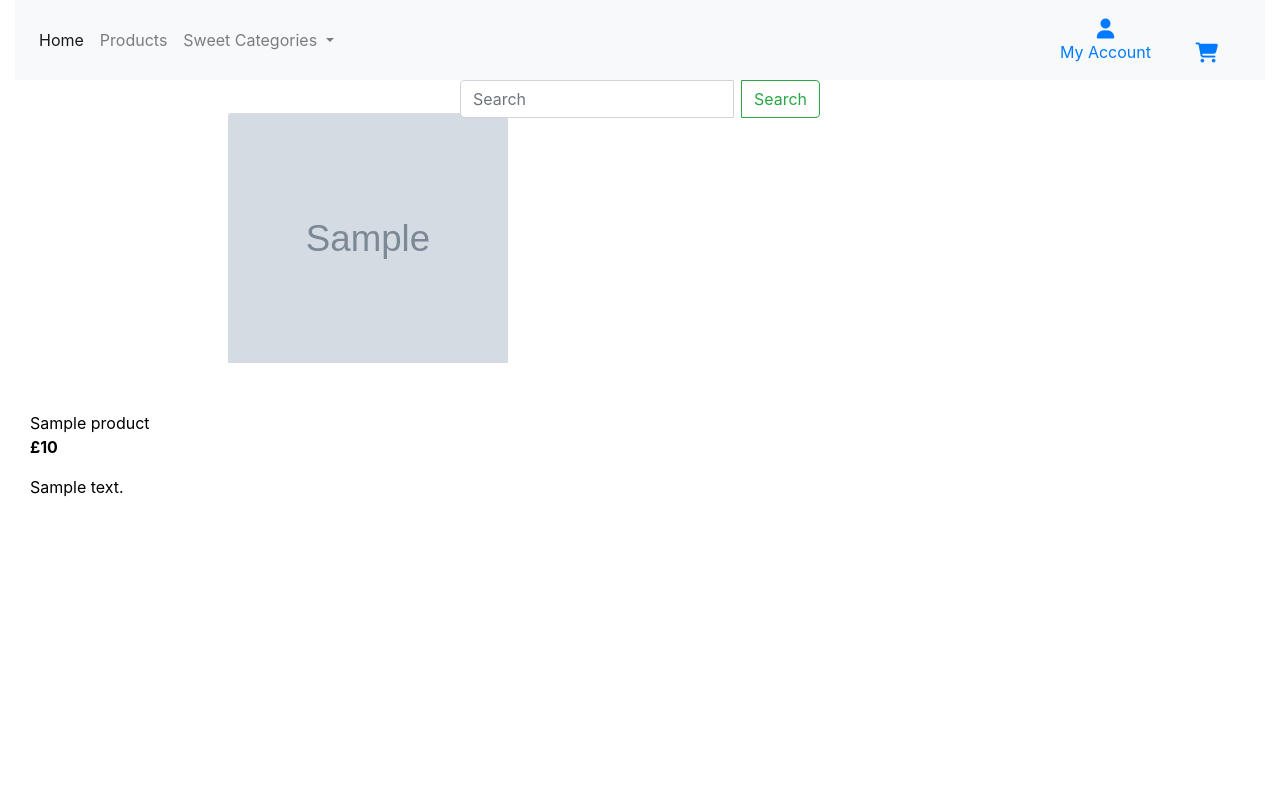
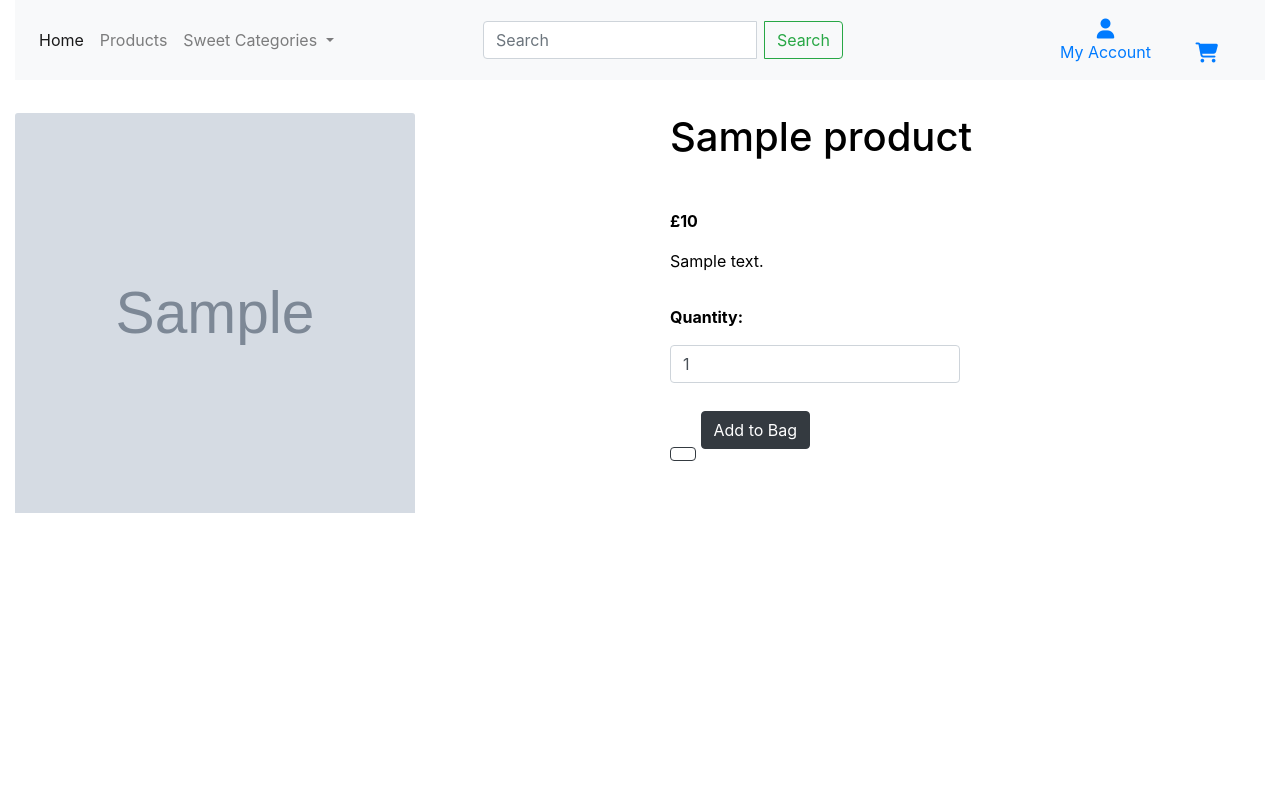
Before and after one commit to aliciarawlings/sweet_moments_milestone, a Django app: template products/templates/products/product_detail.html in a window 1280 px wide. Run offline with Django 3.2, Linux system fonts and the light colour scheme; the template is opened without the code that fills it: most values are stand-ins (such as "Sample title", 1, 10 or a date in 2020); grey boxes marked "Sample" are stand-in pictures; some libraries are stand-ins or nearby versions.

Commit message:
shopping cart display created and product information is being rendered

```diff
--- a/cart/urls.py
+++ b/cart/urls.py
@@ -1,7 +1,7 @@
-from django.contrib import admin
 from django.urls import path
 from . import views
 
 urlpatterns = [
-    path('', views.cart, name = 'cart')
+    path('', views.cart, name= 'cart'),
+    path('add/<item_id>/', views.add_to_cart, name= 'add_to_cart')
 ]
--- a/products/templates/products/product_detail.html
+++ b/products/templates/products/product_detail.html
@@ -15,11 +15,11 @@
 <div class="overlay"></div>
 <div class="container-fluid">
 <div class="row">
-    <div class="col-12 col-md-6 lg-4 offset-lg-2">
-        <div class="my-5">
+    <div class="col-12 col-md-6 lg-4">
+        <div class="img-fluid mt-5">
          {% if product.image %}
          <a href="{{ product.image.url }}" target ="_blank">
-          <img class= "card-img-top img-fluid img-size" src="{{product.image.url}}" alt="{{products.name}}">
+          <img class= "card-img-top img-fluid descrip-img-size" src="{{product.image.url}}" alt="{{products.name}}">
             </a>
             {% else %}
            <a href="">
@@ -31,13 +31,33 @@
 
     <div class="col-12 col-md-6 co-lg-4">
     <div class="container">
-    <p class="mb-0">{{product.name}}</p>
-    <p class="mb-0 font-weight-bold">£{{ product.price}}</p>
+    <h1 class="mt-5">{{product.name}}</h1>
+    <p class="mt-5 font-weight-bold">£{{product.price}}</p>
     <p class="mt-3">{{product.description}}</p>
+    <form class="form" action="{% url 'add_to_cart' product.id %}" method="POST">
+        {% csrf_token %}
+        <div class="form-row">
+        <div class="col">
+        <p class="mt-3"><strong>Quantity:</strong></p>
+        <div class="form-group w-50">
+            <div class="input-group">
+            <input class="form-control qty" type="number" name="quantity" value="1" min="1" max="99" item_id="{{product.id}}" id="qty_id{{product.id}}">
+        </div>
+        </div>
+        </div>
+        <div class="col-12">
+        <a href="{% url 'products'%}" class="btn btn-outline-dark mt-5"></a>
+
+        <input type="submit" class="btn btn-dark" value="Add to Bag">
+        </div>
+        <input type="hidden" name="redirect_url" value="{{request.path}}">
+        </div>
+    </form>
+
     </div>
-    </div>
-        </div>
-    </div>
+</div>
+ </div>
+
 
 
 
--- a/products/templates/products/products.html
+++ b/products/templates/products/products.html
@@ -26,7 +26,7 @@
             <div class="row">
             {% for products in products %}
             <div class="col-sm-6 col-md-6 col-lg-4 col-xl-3">
-                <div class="card h-100 border-0">
+                <div class="card h-100 border-0 img-fluid">
                 {% if products.image %}
                 <a href="{% url 'product_detail' products.id %}">
                     <img class= "card-img-top img-fluid img-size" src="{{products.image.url}}" alt="{{products.name}}">
--- a/static/css/base.css
+++ b/static/css/base.css
@@ -23,6 +23,16 @@ body {
 }
 
 .img-size {
-    width:280px;
+    width:300px;
     height:250px;
 }
+
+.descrip-img-size {
+    width:400px;
+    height:400px;
+}
+
+.cart-img-size{
+    width:200px;
+    height:200px;
+}
--- a/sweet_moments/settings.py
+++ b/sweet_moments/settings.py
@@ -94,6 +94,7 @@ TEMPLATES = [
                 'django.template.context_processors.request',
                 'django.contrib.auth.context_processors.auth',
                 'django.contrib.messages.context_processors.messages',
+                'cart.contexts.cart_items',
             ],
         },
     },
@@ -174,3 +175,7 @@ STATICFILES_DIRS = (os.path.join(BASE_DIR, 'static'),)
 
 MEDIA_URL = '/media/'
 MEDIA_ROOT = os.path.join(BASE_DIR, 'media')
+
+
+FREE_DELIVERY = 30
+STANDARD_DELIVERY = 10
--- a/templates/base.html
+++ b/templates/base.html
@@ -70,6 +70,16 @@
       <a class="navbar-brand mx-auto navbar-logo" href="{% url 'home' %}">
     </a>
 
+    <div class ="d-flex justify-content-center">
+  <form method="GET" action="{% url 'products' %}" class="form-inline my-2 my-lg-0">
+  <div class = "input-group w-100">
+      <input class="form-control mr-sm-2 text-al" type="search" placeholder="Search" aria-label="Search" name="q">
+      <div class="input-group-append">
+      <button class="btn btn-outline-success my-2 my-sm-0" type="submit">Search</button>
+      </div>
+    </div>
+    </form>
+
   </div>
   <div class="col-12 col-lg-4 my-auto py-1 py-lg-0">
 <ul class="list-inline list-unstyled text-center text-lg-right my-0">
@@ -104,16 +114,9 @@
 </div>
 
 
+
 </nav>
-<div class ="d-flex justify-content-center">
-  <form method="GET" action="{% url 'products' %}" class="form-inline my-2 my-lg-0">
-  <div class = "input-group w-100">
-      <input class="form-control mr-sm-2 text-al" type="search" placeholder="Search" aria-label="Search" name="q">
-      <div class="input-group-append">
-      <button class="btn btn-outline-success my-2 my-sm-0" type="submit">Search</button>
-      </div>
-    </div>
-    </form>
+
     </div>
  </header>
 
```
Also changed, not shown: cart/contexts.py (added, +41 -0 lines), cart/templates/cart/cart.html (+66 -23 lines), cart/views.py (+17 -1 lines), media/JellyBeans.png (added).
